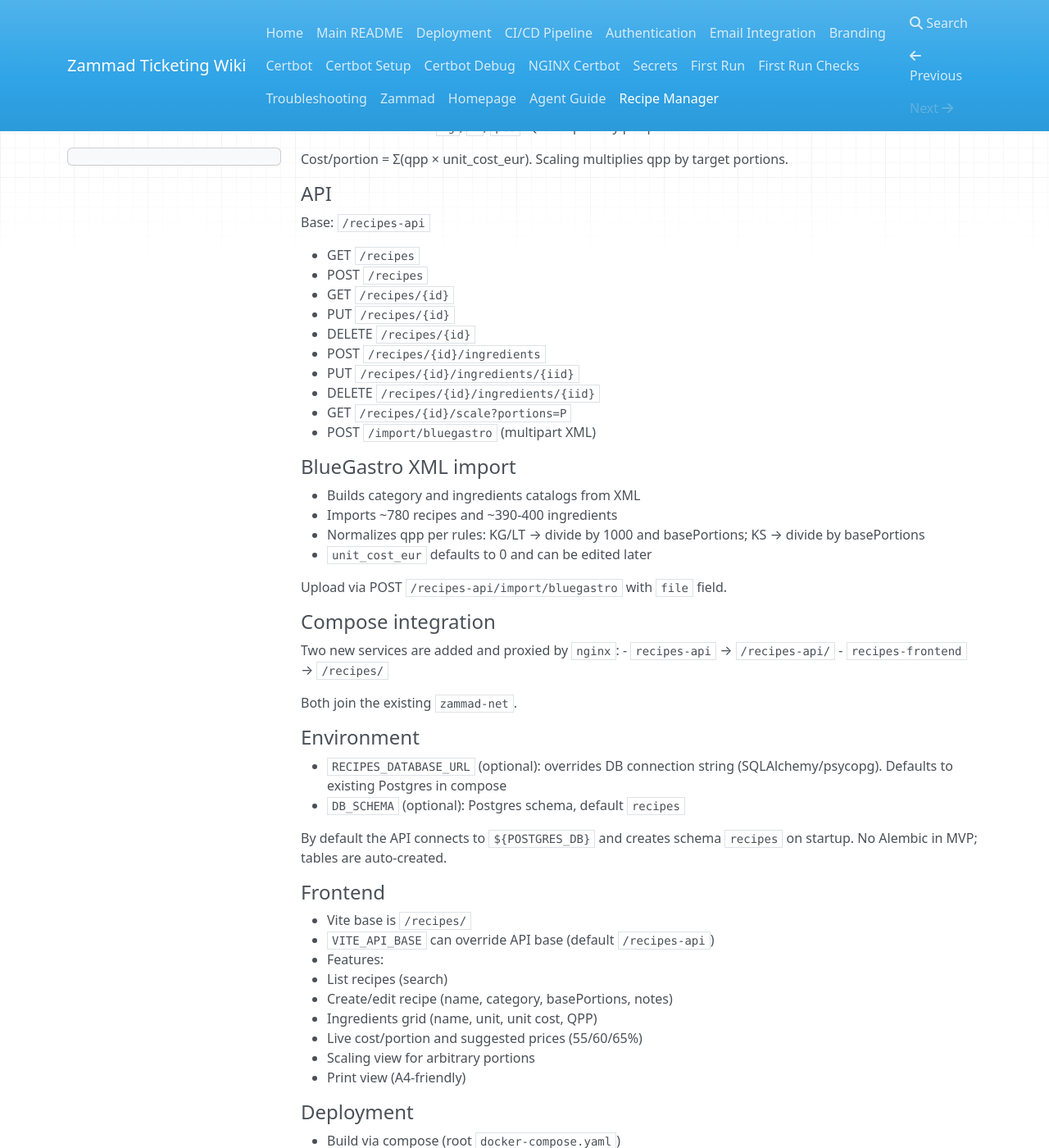
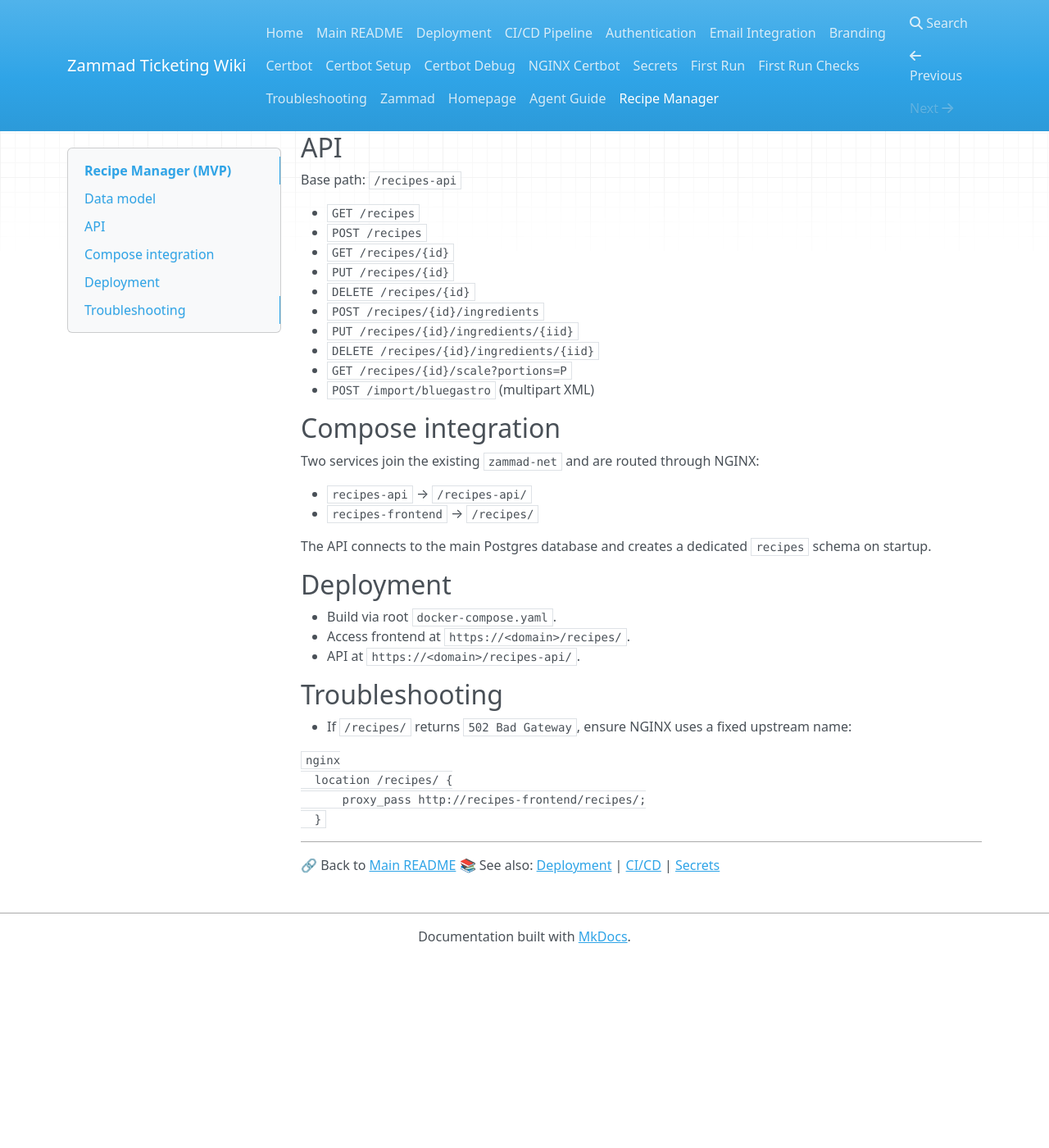
Before and after one commit to NoSayMe/zammad-ticketing-hostinger, an MkDocs documentation site: the page built from docs/recipes.md, in a window 1280 px wide and 1400 px high, scrolled down 380 px. Shown: the whole window at 82% size. Built offline with MkDocs 1.6.1, drawn with Linux system fonts in a browser that asks for light colours; nearby versions of some CDN libraries; after the commit the page ends 1550 px from its top, so only the background shows below that; some of the changed text lies outside the part shown.

Commit message:
fix: proxy upstreams for wiki and recipes

````diff
--- a/docs/recipes.md
+++ b/docs/recipes.md
@@ -1,72 +1,56 @@
-### Recipe Manager (MVP)
+[← Back to Main README](README/index.md)
 
-A lightweight, containerized app to manage recipes for restaurant operations. Ships as two services: `recipes-api` (FastAPI) and `recipes-frontend` (React + Vite), proxied by existing `nginx`.
+# Recipe Manager (MVP)
 
-- Backend: FastAPI + SQLModel, Uvicorn
-- DB: PostgreSQL (reuses existing DB via dedicated schema `recipes`)
-- Frontend: React (Vite, TypeScript), Tailwind, print CSS
-- Reverse proxy: existing `nginx`
+A lightweight, containerized app to manage recipes for restaurant operations. It ships as two services: `recipes-api` (FastAPI) and `recipes-frontend` (React + Vite), both proxied by the main `nginx` reverse proxy.
 
-#### Data model
+## Data model
+
 - `recipes(id uuid, name text, category text, base_portions int, notes text)`
 - `ingredients(id uuid, recipe_id uuid fk, name text, unit text, unit_cost_eur numeric, qpp numeric)`
 
-Units are normalized: `kg`, `l`, `pcs`. QPP = quantity per portion in normalized unit.
+Units are normalized: `kg`, `l`, `pcs`. QPP = quantity per portion in normalized unit. Cost/portion is the sum of `qpp × unit_cost_eur`.
 
-Cost/portion = Σ(qpp × unit_cost_eur). Scaling multiplies qpp by target portions.
+## API
 
-#### API
-Base: `/recipes-api`
+Base path: `/recipes-api`
 
-- GET `/recipes`
-- POST `/recipes`
-- GET `/recipes/{id}`
-- PUT `/recipes/{id}`
-- DELETE `/recipes/{id}`
-- POST `/recipes/{id}/ingredients`
-- PUT `/recipes/{id}/ingredients/{iid}`
-- DELETE `/recipes/{id}/ingredients/{iid}`
-- GET `/recipes/{id}/scale?portions=P`
-- POST `/import/bluegastro` (multipart XML)
+- `GET /recipes`
+- `POST /recipes`
+- `GET /recipes/{id}`
+- `PUT /recipes/{id}`
+- `DELETE /recipes/{id}`
+- `POST /recipes/{id}/ingredients`
+- `PUT /recipes/{id}/ingredients/{iid}`
+- `DELETE /recipes/{id}/ingredients/{iid}`
+- `GET /recipes/{id}/scale?portions=P`
+- `POST /import/bluegastro` (multipart XML)
 
-#### BlueGastro XML import
-- Builds category and ingredients catalogs from XML
-- Imports ~780 recipes and ~390-400 ingredients
-- Normalizes qpp per rules: KG/LT → divide by 1000 and basePortions; KS → divide by basePortions
-- `unit_cost_eur` defaults to 0 and can be edited later
+## Compose integration
 
-Upload via POST `/recipes-api/import/bluegastro` with `file` field.
+Two services join the existing `zammad-net` and are routed through NGINX:
 
-#### Compose integration
-Two new services are added and proxied by `nginx`:
 - `recipes-api` → `/recipes-api/`
 - `recipes-frontend` → `/recipes/`
 
-Both join the existing `zammad-net`.
+The API connects to the main Postgres database and creates a dedicated `recipes` schema on startup.
 
-#### Environment
-- `RECIPES_DATABASE_URL` (optional): overrides DB connection string (SQLAlchemy/psycopg). Defaults to existing Postgres in compose
-- `DB_SCHEMA` (optional): Postgres schema, default `recipes`
+## Deployment
 
-By default the API connects to `${POSTGRES_DB}` and creates schema `recipes` on startup. No Alembic in MVP; tables are auto-created.
+- Build via root `docker-compose.yaml`.
+- Access frontend at `https://<domain>/recipes/`.
+- API at `https://<domain>/recipes-api/`.
 
-#### Frontend
-- Vite base is `/recipes/`
-- `VITE_API_BASE` can override API base (default `/recipes-api`)
-- Features:
-  - List recipes (search)
-  - Create/edit recipe (name, category, basePortions, notes)
-  - Ingredients grid (name, unit, unit cost, QPP)
-  - Live cost/portion and suggested prices (55/60/65%)
-  - Scaling view for arbitrary portions
-  - Print view (A4-friendly)
+## Troubleshooting
 
-#### Deployment
-- Build via compose (root `docker-compose.yaml`)
-- Access app at `https://<domain>/recipes/`
-- API at `https://<domain>/recipes-api/`
+- If `/recipes/` returns `502 Bad Gateway`, ensure NGINX uses a fixed upstream name:
 
-#### Notes
-- Recipes with non-PO output units are treated the same; wording remains “portions” in UI
-- Duplicates allowed; app uses UUIDs
-- Missing `receptura` in XML are skipped
+  ```nginx
+  location /recipes/ {
+      proxy_pass http://recipes-frontend/recipes/;
+  }
+  ```
+
+---
+🔗 Back to [Main README](README/index.md)
+📚 See also: [Deployment](deployment.md) | [CI/CD](ci-cd-pipeline.md) | [Secrets](secrets.md)
````
Also changed, not shown: docs/wiki.md (+8 -0 lines), 2 other files.
